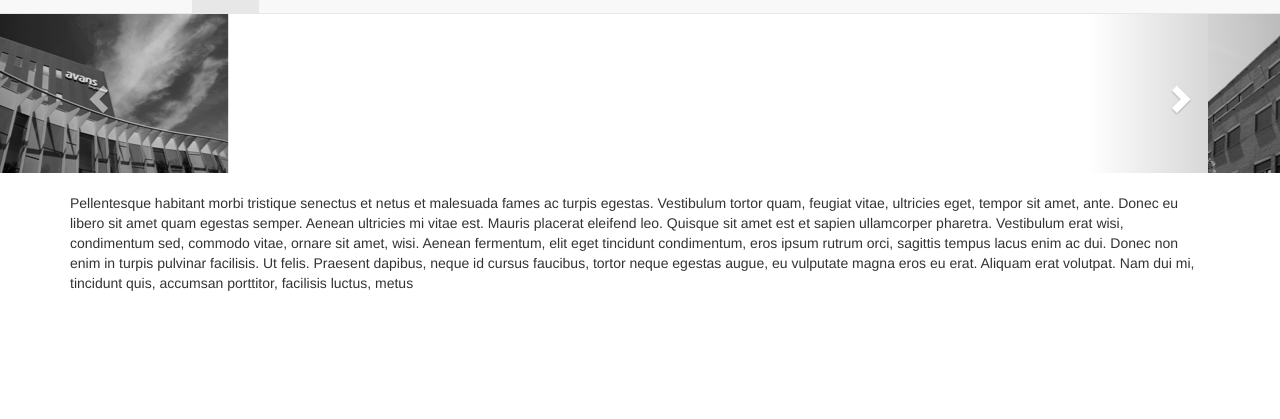
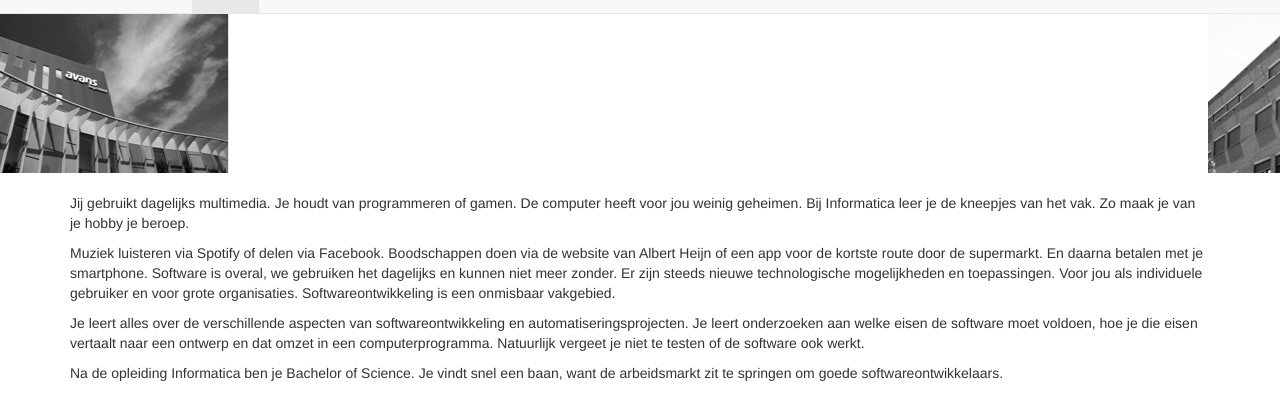
Before and after one commit to Ker0h/studiedesign, a plain HTML site: page index.html in a window 1280 px wide. Shown: the part 57-476 px from the top of the page. Drawn offline with nearby package versions, Linux system fonts and the light colour scheme.

Commit message:
Added a favicon and about text from Avans website

```diff
--- a/index.html
+++ b/index.html
@@ -3,6 +3,7 @@
 <head>
     <meta charset="UTF-8">
     <title>StudieDesign</title>
+    <link rel="shortcut icon" href="assets/images/favicon.ico" type="favicon/ico" />
     <!-- Latest compiled and minified CSS -->
     <link rel="stylesheet" href="https://maxcdn.bootstrapcdn.com/bootstrap/3.3.7/css/bootstrap.min.css">
     <!-- jQuery library -->
@@ -28,7 +29,7 @@
             <ul class="nav navbar-nav">
                 <li class="active"><a href="#">Home</a></li>
                 <li><a href="#about">Over Ons</a></li>
-                <li><a href="#contact">Contact</a></li>
+                <li><a href="http://www.avans.nl/over-avans/contact-en-locaties" target="_blank">Contact</a></li>
             </ul>
         </div><!--/.nav-collapse -->
     </div>
@@ -56,22 +57,40 @@
             <img src="assets/images/stationsplein_50_300x160.jpg" alt="">
         </div>
     </div>
-
-    <!-- Left and right controls -->
-    <a class="left carousel-control" href="#myCarousel" data-slide="prev">
-        <span class="glyphicon glyphicon-chevron-left"></span>
-        <span class="sr-only">Previous</span>
-    </a>
-    <a class="right carousel-control" href="#myCarousel" data-slide="next">
-        <span class="glyphicon glyphicon-chevron-right"></span>
-        <span class="sr-only">Next</span>
-    </a>
 </div>
 
-<div id="content" class="container">
+<div id="about" class="container content">
     <div class="row">
         <div class="col-xs-6 col-sm-8 col-md-12 col-lg-12">
-            <p>Pellentesque habitant morbi tristique senectus et netus et malesuada fames ac turpis egestas. Vestibulum tortor quam, feugiat vitae, ultricies eget, tempor sit amet, ante. Donec eu libero sit amet quam egestas semper. Aenean ultricies mi vitae est. Mauris placerat eleifend leo. Quisque sit amet est et sapien ullamcorper pharetra. Vestibulum erat wisi, condimentum sed, commodo vitae, ornare sit amet, wisi. Aenean fermentum, elit eget tincidunt condimentum, eros ipsum rutrum orci, sagittis tempus lacus enim ac dui. Donec non enim in turpis pulvinar facilisis. Ut felis. Praesent dapibus, neque id cursus faucibus, tortor neque egestas augue, eu vulputate magna eros eu erat. Aliquam erat volutpat. Nam dui mi, tincidunt quis, accumsan porttitor, facilisis luctus, metus</p>
+            <p>
+                Jij gebruikt dagelijks multimedia. Je houdt van programmeren of gamen.
+                De computer heeft voor jou weinig geheimen.
+                Bij Informatica leer je de kneepjes van het vak. Zo maak je van je hobby je beroep.
+            </p>
+
+            <p>
+                Muziek luisteren via Spotify of delen via Facebook.
+                Boodschappen doen via de website van Albert Heijn
+                of een app voor de kortste route door de supermarkt.
+                En daarna betalen met je smartphone. Software is overal,
+                we gebruiken het dagelijks en kunnen niet meer zonder.
+                Er zijn steeds nieuwe technologische mogelijkheden en toepassingen.
+                Voor jou als individuele gebruiker en voor grote organisaties.
+                Softwareontwikkeling is een onmisbaar vakgebied.
+            </p>
+
+            <p>
+                Je leert alles over de verschillende aspecten van softwareontwikkeling
+                en automatiseringsprojecten. Je leert onderzoeken aan welke eisen de software moet voldoen,
+                hoe je die eisen vertaalt naar een ontwerp en dat omzet in een computerprogramma.
+                Natuurlijk vergeet je niet te testen of de software ook werkt.
+            </p>
+
+            <p>
+                Na de opleiding Informatica ben je Bachelor of Science.
+                Je vindt snel een baan, want de arbeidsmarkt zit te springen om goede
+                softwareontwikkelaars.
+            </p>
         </div>
     </div>
 </div>
--- a/layout/MyCSS.css
+++ b/layout/MyCSS.css
@@ -7,7 +7,7 @@ body { padding-top: 70px; }
     background-color: #0000bf;
 }
 
-#content {
+.content {
     padding-top: 20px;
 }
 
```
Also changed, not shown: assets/images/favicon.ico (added).
